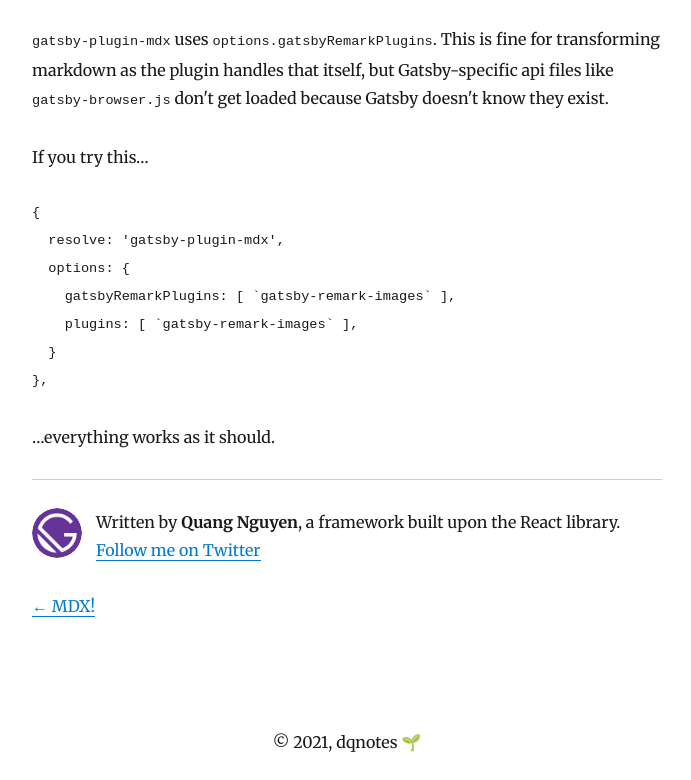
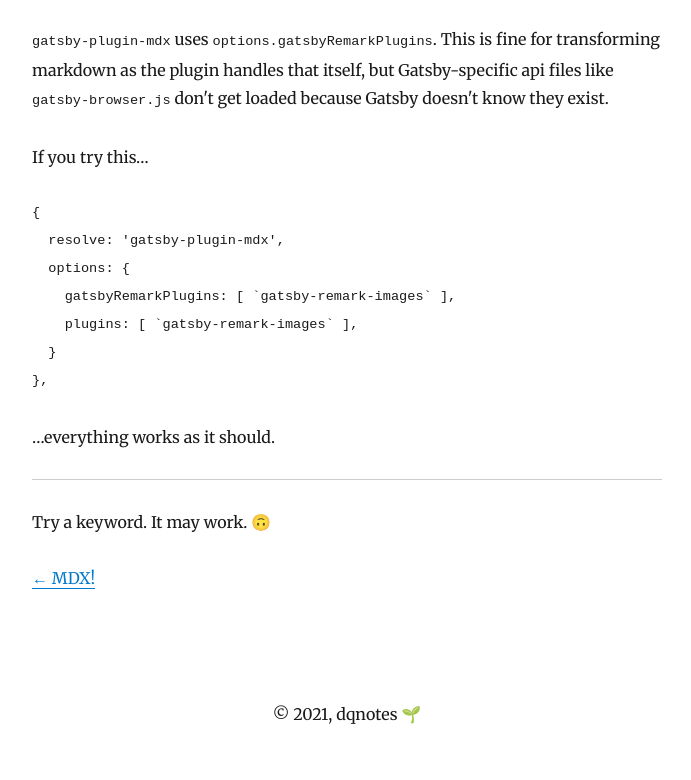
Before and after one commit to quangnd159/dqnotesv2, a Gatsby site: page /blog/awesome-images/ in a window 1280 px wide. Shown: the part 1077-1857 px from the top of the page, without its empty margins (293-984 px from the left). After the commit the page ends 1829 px from the top, so only its background shows below. Built offline with nearby package versions, Linux system fonts and the light colour scheme; Gatsby itself is replaced by a stand-in of ours; some packages are replaced by stand-ins of ours; code samples lack their colours.

Commit message:
update bio

```diff
--- a/src/components/bio.js
+++ b/src/components/bio.js
@@ -20,26 +20,8 @@
         const { author, social } = data.site.siteMetadata
         return (
           <Container>
-            <Image
-              fixed={data.avatar.childImageSharp.fixed}
-              alt={author}
-              style={{
-                marginRight: rhythm(1 / 2),
-                marginBottom: 0,
-                minWidth: 50,
-                borderRadius: `100%`,
-              }}
-              imgStyle={{
-                borderRadius: `50%`,
-              }}
-            />
             <p>
-              Written by <strong>{author}</strong>, a framework built upon the
-              React library.
-              {` `}
-              <a href={`https://twitter.com/${social.twitter}`}>
-                Follow me on Twitter
-              </a>
+              Try a keyword. It may work. 🙃
             </p>
           </Container>
         )
```
